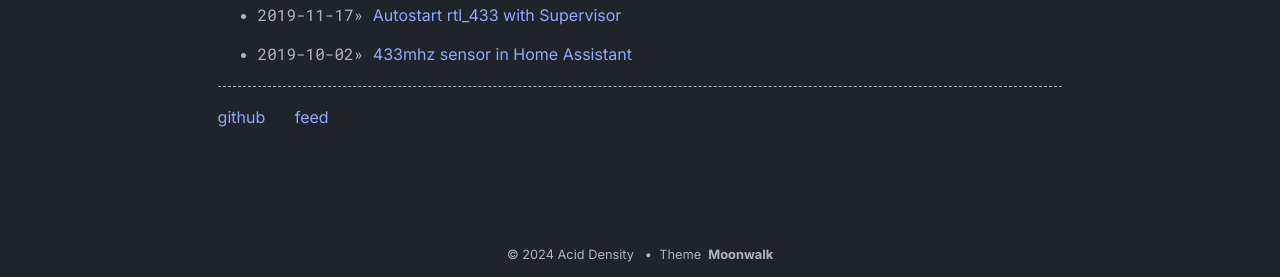
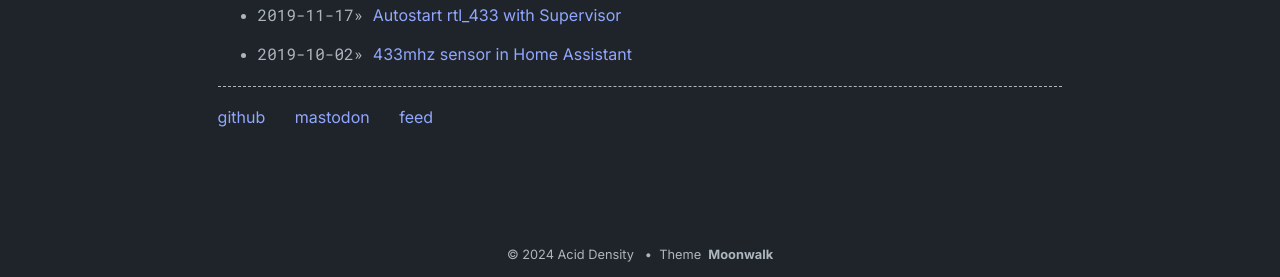
Before and after one commit to aciddensity/aciddensity.github.io, a Jekyll site: the page built from index.md, in a window 1280 px wide. Shown: the part 754-1031 px from the top of the page. Built offline with Jekyll 4.4.1, drawn with Linux system fonts in a browser that asks for light colours.

Commit message:
Added Mastodon Link

```diff
--- a/_data/home.yml
+++ b/_data/home.yml
@@ -19,6 +19,9 @@ old_project_entries:
 footer_entries:
   - title: github
     url: https://github.com/aciddensity
+
+  - title: mastodon
+    url: https://infosec.exchange/@AcidDensity
 
   - title: feed
     url: feed.xml
```
